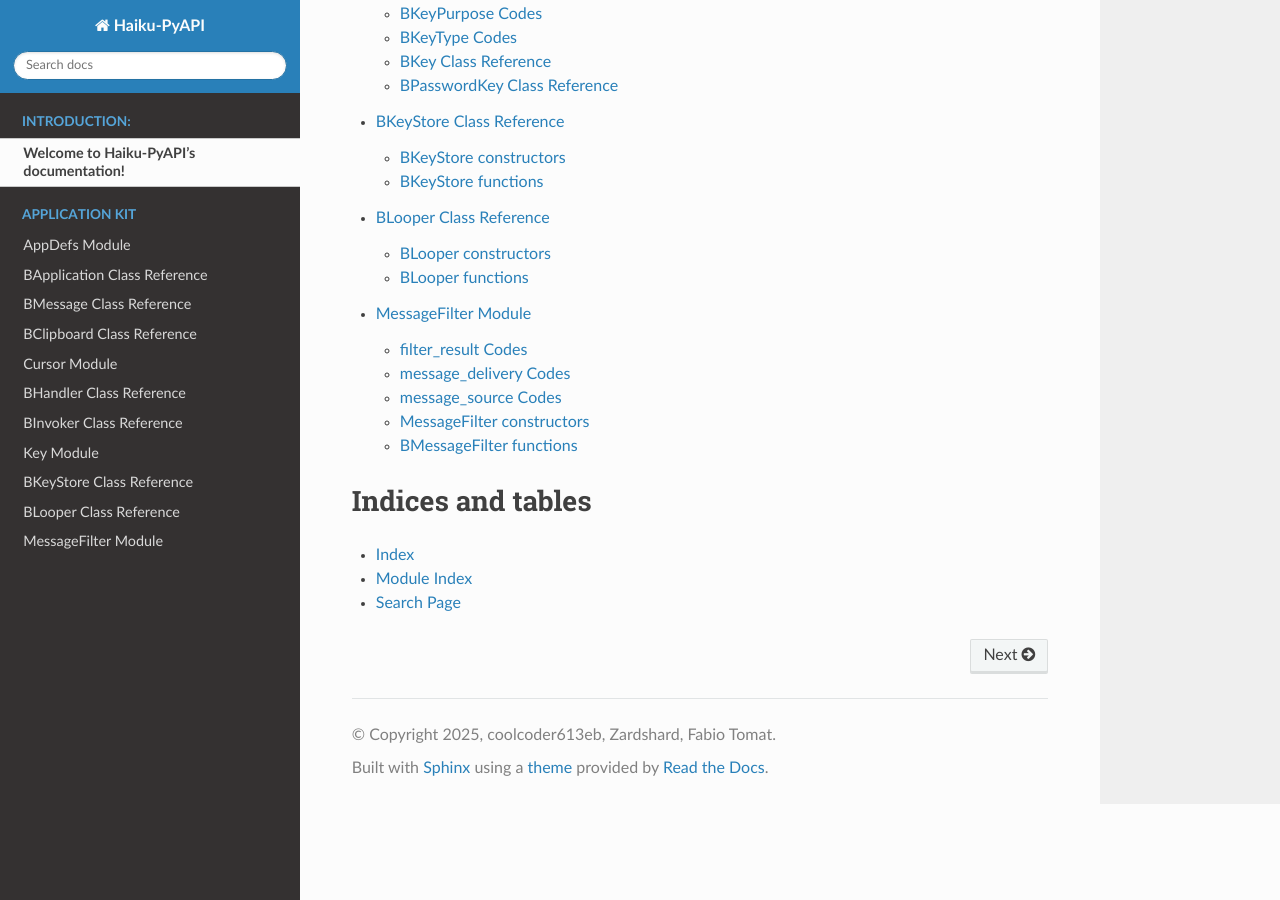
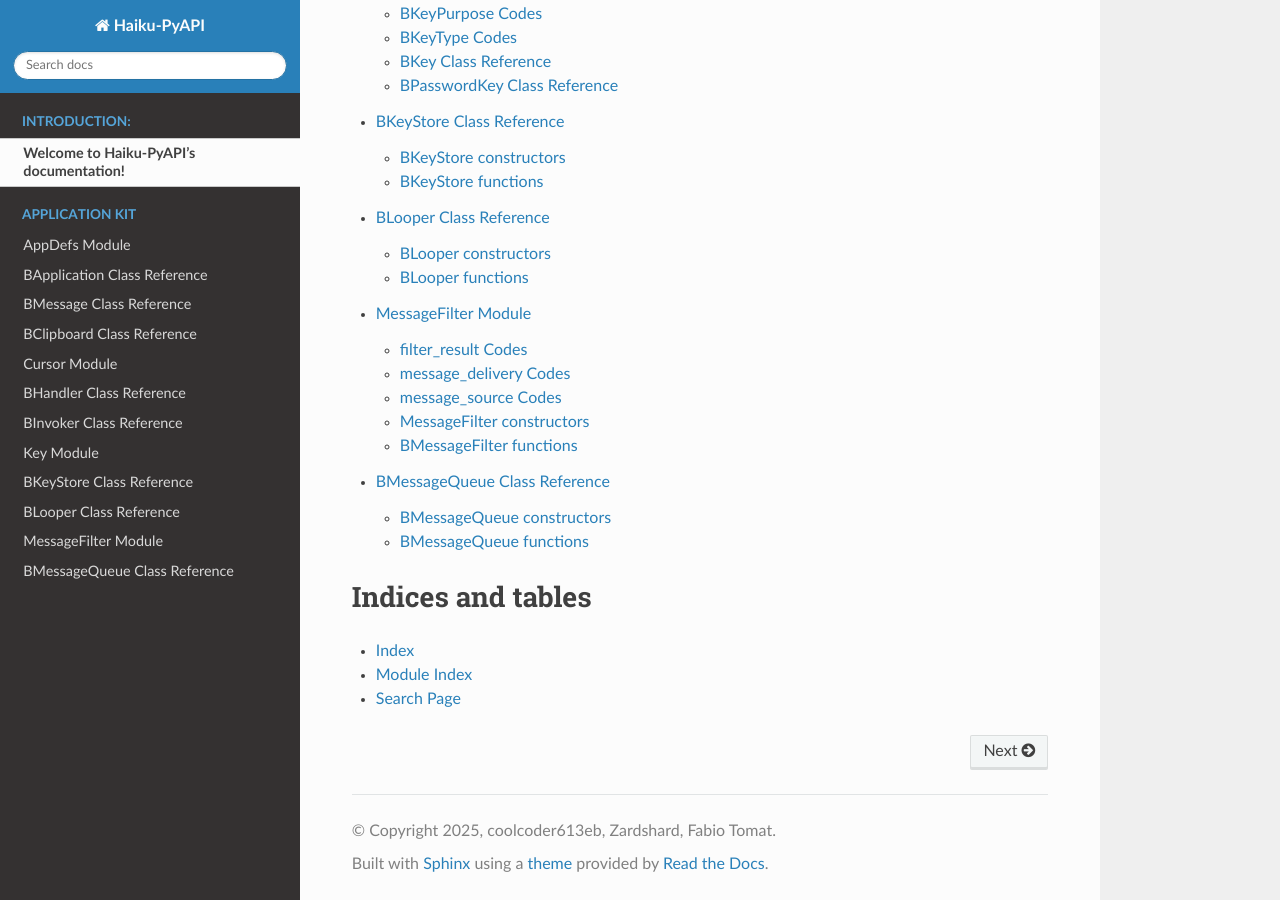
Before and after one commit to coolcoder613eb/Haiku-PyAPI, a Sphinx documentation site: the page built from docs/source/index.rst, in a window 1280 px wide and 900 px high, scrolled down 1287 px. Built offline with Sphinx 7.4.7 and the Read the Docs theme 3.1.0, drawn with Linux system fonts in a browser that asks for light colours.

Commit message:
add MessageQueue to documentation

```diff
--- a/docs/source/index.rst
+++ b/docs/source/index.rst
@@ -36,6 +36,7 @@ Documentation by Kits
    keystore
    looper
    messagefilter
+   messagequeue
 
 .. toctree::
    :maxdepth: 2
--- /dev/null
+++ b/docs/source/messagequeue.rst
@@ -0,0 +1,24 @@
+BMessageQueue Class Reference
+=============================
+
+.. currentmodule:: Be
+
+
+BMessageQueue constructors
+-------------------------------------
+.. rubric:: `Constructors`
+
+.. function:: BMessageQueue()
+
+   Create an empty BMessageQueue object.
+
+========================
+
+BMessageQueue functions
+------------------------------------
+.. rubric:: `Functions`
+
+.. autoclass:: BMessageQueue
+   :members:
+   :undoc-members:
+   :show-inheritance:
```
